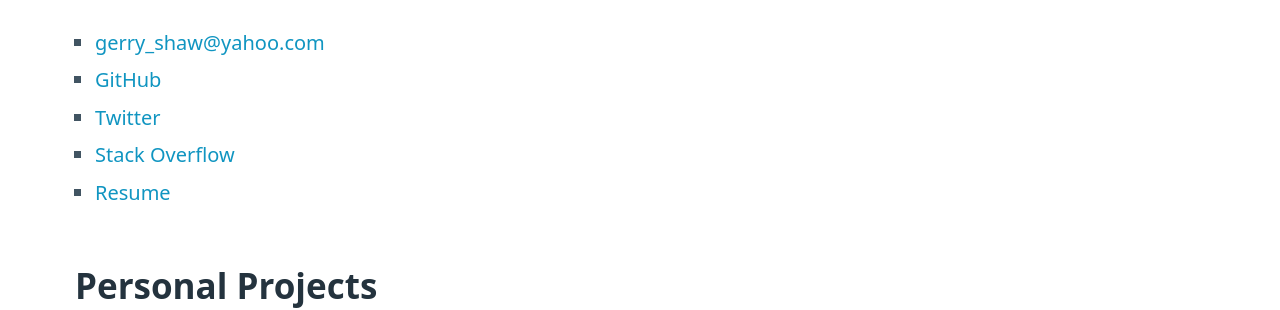
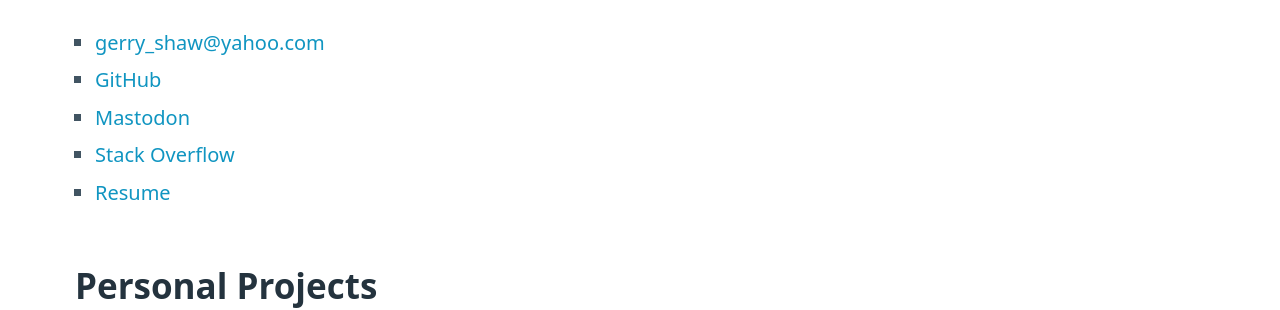
Before and after one commit to gshaw/gshaw.github.io, a Jekyll site: the page built from index.md, in a window 1280 px wide. Shown: the part 575-885 px from the top of the page. Built offline with Jekyll 4.4.1, drawn with Linux system fonts in a browser that asks for light colours.

Commit message:
Replace Twitter with Mastodon link
Includes code so that Mastodon can verify I own the site.

```diff
--- a/index.md
+++ b/index.md
@@ -11,7 +11,7 @@
 
 - [gerry_shaw@yahoo.com](mailto:gerry_shaw@yahoo.com)
 - [GitHub](https://github.com/gshaw)
-- [Twitter](https://twitter.com/gerry_shaw)
+- <a rel="me" href="https://mas.to/@gshaw">Mastodon</a>
 - [Stack Overflow](https://stackoverflow.com/users/265940/gerry-shaw)
 - [Resume](/resume)
 
```
